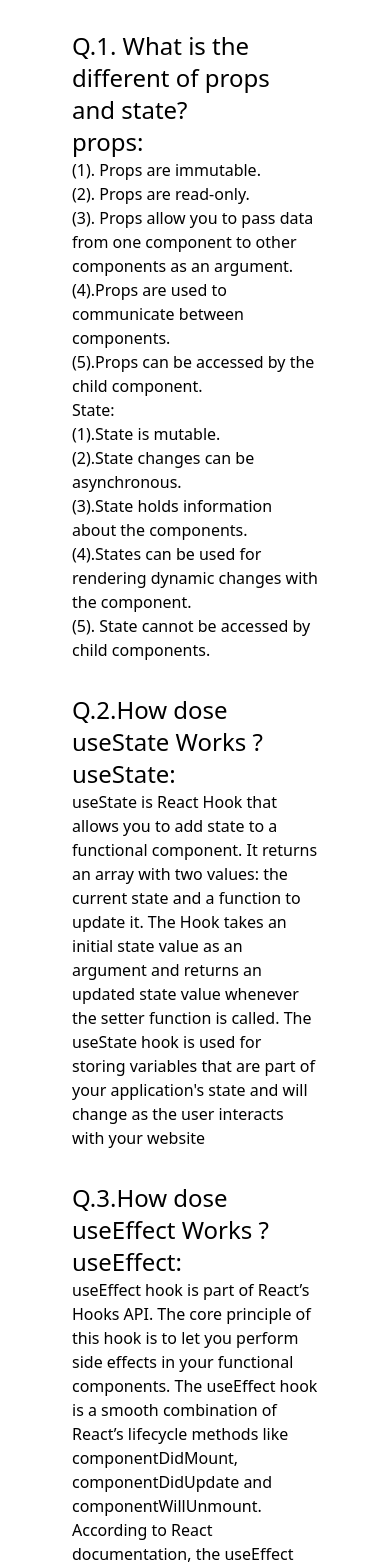
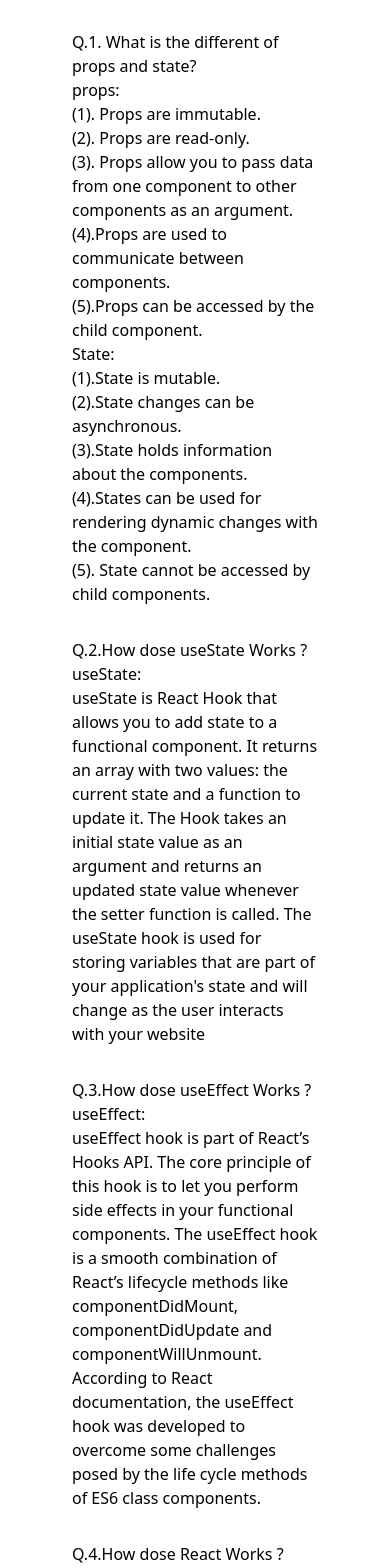
Before and after one commit to alive1258/Knowledge-Cafe-client, a React (Vite) app: page / in a window 390 px wide. Shown: the part 2780-4348 px from the top of the page. Built offline with nearby package versions, Linux system fonts and the light colour scheme.

Commit message:
moblie responsive done

```diff
--- a/src/components/Blogs/Blogs.jsx
+++ b/src/components/Blogs/Blogs.jsx
@@ -6,6 +6,7 @@ import SideBookmark from "../SideBookmark/SideBookmark";
 const Blogs = () => {
   const [cards, setCards] = useState([]);
   const [cardInfo, setCardInfo] = useState([]);
+  // const [titles, setTitles] = useState([]);
 
   useEffect(() => {
     fetch("fakeDB.json")
@@ -14,12 +15,16 @@ const Blogs = () => {
   }, []);
 
   const handelMarkAsRead = (card) => {
-
     const newCardInfo = [...cardInfo, card];
-
     setCardInfo(newCardInfo);
   };
 
+  const handelBookmark = (card) => {
+    console.log('title:',card);
+    const titleInfo = [...titleInfo, card];
+
+    setTitles(titleInfo);
+  };
 
   return (
     <div className="container grid lg:grid-cols-4  lg:gap-4 lg:px-10 py-10">
@@ -28,7 +33,7 @@ const Blogs = () => {
           <Cards
             card={card}
             key={card.id}
-            // handelBookmark={handelBookmark}
+            handelBookmark={handelBookmark}
             handelMarkAsRead={handelMarkAsRead}
           ></Cards>
         ))}
@@ -37,14 +42,14 @@ const Blogs = () => {
       <div className=" p-4 sm:mt-2">
         <div className=" ">
           <h2 className="lg:text-lg font-bold mb-4">
-          {/* Spent time on read : min */}
-           <SideBookmark cardInfo={cardInfo}></SideBookmark>
+            {/* Spent time on read : min */}
+            <SideBookmark cardInfo={cardInfo}></SideBookmark>
           </h2>
         </div>
 
         <h2 className="lg:text-lg font-bold">
           Bookmarked Blogs :
-          {/* {cardInfo.length} */}
+          {/* {titleInfo.length} */}
         </h2>
         <div className="mt-6 bg-slate-50 p-2 rounded-lg">
           {/* {cards.map((singleData) => (
--- a/src/components/Cards/Cards.jsx
+++ b/src/components/Cards/Cards.jsx
@@ -1,4 +1,4 @@
-import React from "react";
+import React, { useState } from "react";
 import { FontAwesomeIcon } from "@fortawesome/react-fontawesome";
 import { faBookmark } from "@fortawesome/free-solid-svg-icons";
 
@@ -7,7 +7,12 @@ const Cards = (props) => {
   const handelMarkAsRead = props.handelMarkAsRead;
 
 
+  // const handelBookmark = (title) => {
 
+  //   console.log('title:',title);
+  //   // const product ={title}
+
+  // };
 
   return (
     <div>
@@ -27,7 +32,7 @@ const Cards = (props) => {
               <FontAwesomeIcon
                 className="cursor-pointer "
                 icon={faBookmark}
-                // onClick={() => handelBookmark(props.card)}
+                onClick={() => handelBookmark()}
               />
             </div>
           </div>
@@ -42,12 +47,8 @@ const Cards = (props) => {
           </div>
         </div>
       </div>
-          <div className="border-b-2">
-
-          </div>
-
+      <div className="border-b-2"></div>
     </div>
-
   );
 };
 
--- a/src/components/Question/Question.jsx
+++ b/src/components/Question/Question.jsx
@@ -1,48 +1,79 @@
-import React from 'react';
-
-
+import React from "react";
 
 const Question = () => {
   return (
-        <div className='container px-10 py-10'>
+    <div className="container px-10 py-10">
       <div>
-                <p className='text-2xl'>Q.1. What is the different of props and state?</p>
+        <p className="lg:text-2xl">
+          Q.1. What is the different of props and state?
+        </p>
 
-                <p><span className='text-2xl'>props:</span><br />
+        <p>
+          <span className="lg:text-2xl">props:</span>
+          <br />
           (1). Props are immutable. <br />
           (2). Props are read-only. <br />
-                (3). Props allow you to pass data from one component to other components as an argument. <br />
+          (3). Props allow you to pass data from one component to other
+          components as an argument. <br />
           (4).Props are used to communicate between components. <br />
           (5).Props can be accessed by the child component.
-
         </p>
-                <p><span>State:</span> <br />
+        <p>
+          <span className="lg:text-2xl">State:</span> <br />
           (1).State is mutable. <br />
           (2).State changes can be asynchronous. <br />
           (3).State holds information about the components. <br />
-                (4).States can be used for rendering dynamic changes with the component. <br />
-                (5).	State cannot be accessed by child components.
+          (4).States can be used for rendering dynamic changes with the
+          component. <br />
+          (5). State cannot be accessed by child components.
         </p>
       </div>
-            <div className='mt-8'>
-                <p className='text-2xl'>Q.2.How dose useState Works ?</p>
-                <p><span className='text-2xl'>useState:</span></p>
-                <p>useState is React Hook that allows you to add state to a functional component. It returns an array with two values: the current state and a function to update it. The Hook takes an initial state value as an argument and returns an updated state value whenever the setter function is called.
-                The useState hook is used for storing variables that are part of your application's state and will change as the user interacts with your website
+      <div className="mt-8">
+        <p className="lg:text-2xl">Q.2.How dose useState Works ?</p>
+        <p>
+          <span className="lg:text-2xl">useState:</span>
+        </p>
+        <p>
+          useState is React Hook that allows you to add state to a functional
+          component. It returns an array with two values: the current state and
+          a function to update it. The Hook takes an initial state value as an
+          argument and returns an updated state value whenever the setter
+          function is called. The useState hook is used for storing variables
+          that are part of your application's state and will change as the user
+          interacts with your website
         </p>
       </div>
-            <div className='mt-8'>
-            <p className='text-2xl'>Q.3.How dose useEffect Works ?</p>
-                <p><span className='text-2xl'>useEffect:</span></p>
-                <p>useEffect hook is part of React’s Hooks API. The core principle of this hook is to let you perform side effects in your functional components. The useEffect hook is a smooth combination of React’s lifecycle methods like componentDidMount, componentDidUpdate and componentWillUnmount. According to React documentation, the useEffect hook was developed to overcome some challenges posed by the life cycle methods of ES6 class components.  </p>
+      <div className="mt-8">
+        <p className="lg:text-2xl">Q.3.How dose useEffect Works ?</p>
+        <p>
+          <span className="lg:text-2xl">useEffect:</span>
+        </p>
+        <p>
+          useEffect hook is part of React’s Hooks API. The core principle of
+          this hook is to let you perform side effects in your functional
+          components. The useEffect hook is a smooth combination of React’s
+          lifecycle methods like componentDidMount, componentDidUpdate and
+          componentWillUnmount. According to React documentation, the useEffect
+          hook was developed to overcome some challenges posed by the life cycle
+          methods of ES6 class components.{" "}
+        </p>
       </div>
 
-            <div className='mt-8'>
-            <p className='text-2xl'>Q.4.How dose React Works ?</p>
-                <p><span className='text-2xl'>React:</span></p>
-                <p>ReactJS is one of the most popular JavaScript libraries for mobile and web application development. Created by Facebook, React contains a collection of reusable JavaScript code snippets used for user interface (UI) building called components. React components work similarly to JavaScript functions as they accept arbitrary inputs called properties or props. It's possible to have as many components as necessary without cluttering your code</p>
+      <div className="mt-8">
+        <p className="lg:text-2xl">Q.4.How dose React Works ?</p>
+        <p>
+          <span className="lg:text-2xl">React:</span>
+        </p>
+        <p>
+          ReactJS is one of the most popular JavaScript libraries for mobile and
+          web application development. Created by Facebook, React contains a
+          collection of reusable JavaScript code snippets used for user
+          interface (UI) building called components. React components work
+          similarly to JavaScript functions as they accept arbitrary inputs
+          called properties or props. It's possible to have as many components
+          as necessary without cluttering your code
+        </p>
       </div>
-
     </div>
   );
 };
--- a/src/components/SideBookmark/SideBookmark.jsx
+++ b/src/components/SideBookmark/SideBookmark.jsx
@@ -1,7 +1,7 @@
 import React from "react";
 
 const SideBookmark = (props) => {
-  const { cardInfo } = props;
+  const { cardInfo ,title } = props;
   let totalTime = 0;
 
   for (let product of cardInfo) {
@@ -16,10 +16,10 @@ const SideBookmark = (props) => {
         </h2>
       </div>
 
-      {/* <h2 className="lg:text-lg font-bold"> */}
-        {/* Bookmarked Blogs : */}
-      {/* {cardInfo.length} */}
-      {/* </h2> */}
+      <h2 className="lg:text-lg font-bold">
+        {/* Bookmarked Blogs :{title} */}
+
+      </h2>
       {/* <div className="mt-6 bg-slate-50 p-2 rounded-lg"> */}
         {/* {
           book.map((books)=> console.log(books))
```
Lines whose indentation alone changed are shown as unchanged.
